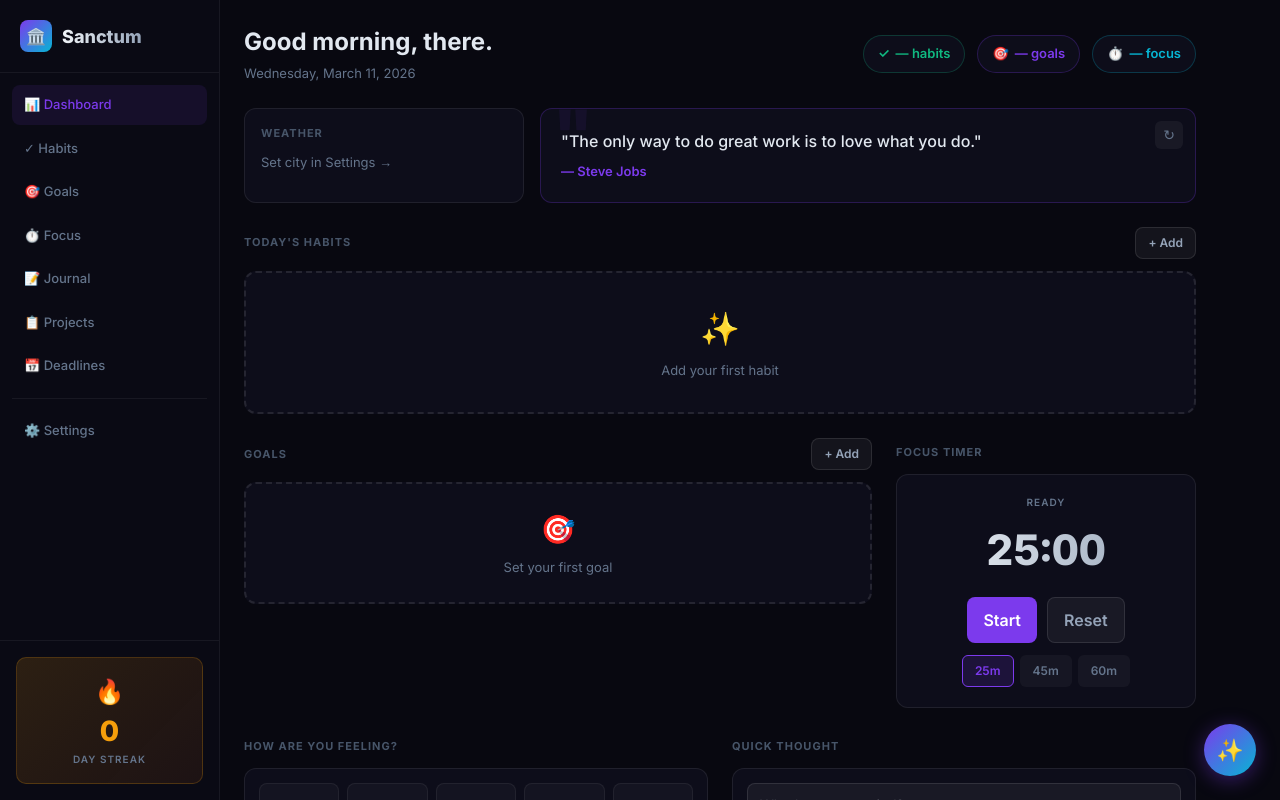
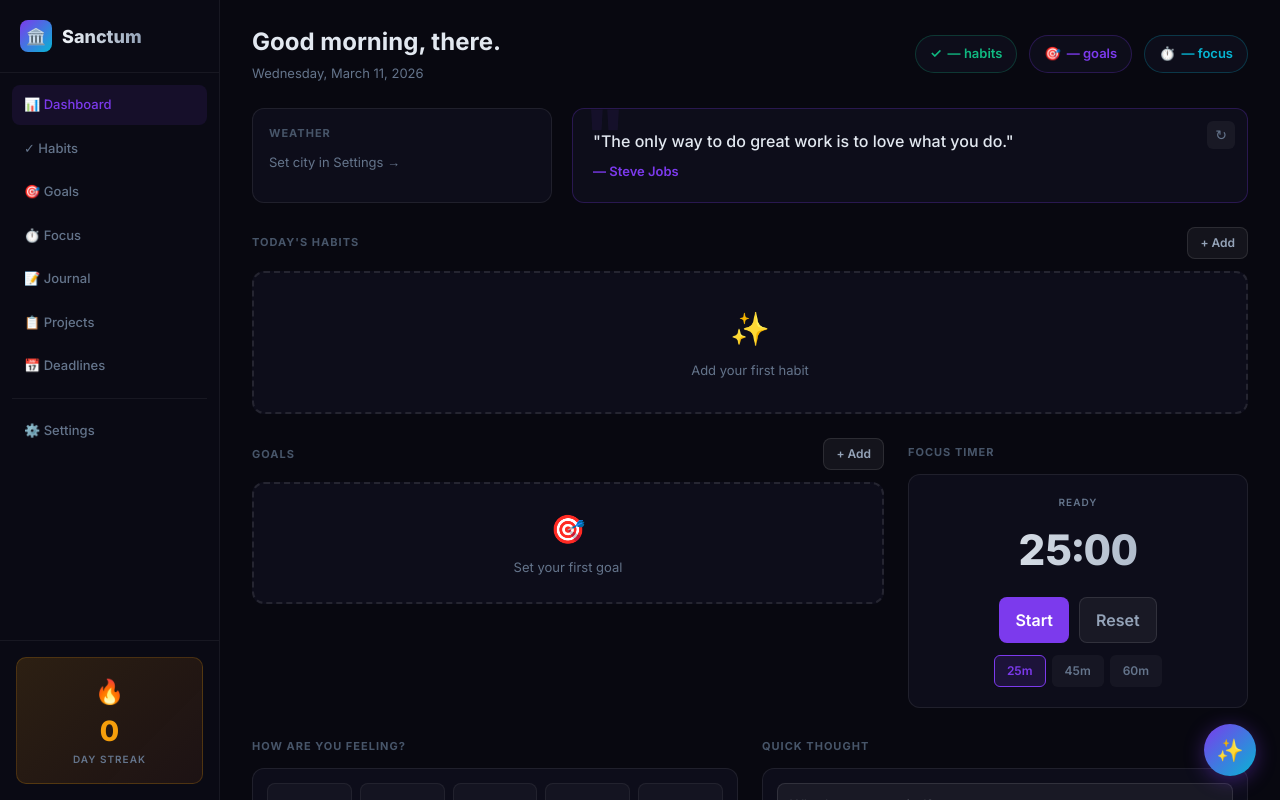
Before and after one commit to Damatnic/sanctum-app, a Next.js app: page / in a window 1280 px wide. Shown: the top 800 px of the page. Built offline with nearby package versions, Linux system fonts and the light colour scheme.

Commit message:
Wider layout - use more horizontal space

```diff
--- a/src/app/page.tsx
+++ b/src/app/page.tsx
@@ -443,7 +443,7 @@ export default function Home() {
       </aside>
 
       {/* Main */}
-      <main style={{ marginLeft: '220px', padding: '24px', flex: 1, maxWidth: '1000px' }}>
+      <main style={{ marginLeft: '220px', padding: '24px 32px', flex: 1, maxWidth: '1400px' }}>
         {/* Header */}
         <header style={{ display: 'flex', justifyContent: 'space-between', alignItems: 'center', marginBottom: '24px' }}>
           <div>
@@ -458,7 +458,7 @@ export default function Home() {
         </header>
 
         {/* Weather + Quote */}
-        <div style={{ display: 'grid', gridTemplateColumns: '280px 1fr', gap: '16px', marginBottom: '24px' }}>
+        <div style={{ display: 'grid', gridTemplateColumns: '300px 1fr', gap: '20px', marginBottom: '24px' }}>
           <div style={{ ...card, padding: '16px' }}>
             <div style={sectionTitle}>Weather</div>
             {weather ? (
@@ -515,7 +515,7 @@ export default function Home() {
         </section>
 
         {/* Goals + Timer */}
-        <div style={{ display: 'grid', gridTemplateColumns: '1fr 300px', gap: '24px', marginBottom: '24px' }}>
+        <div style={{ display: 'grid', gridTemplateColumns: '1fr 340px', gap: '24px', marginBottom: '24px' }}>
           <section>
             <div style={{ display: 'flex', justifyContent: 'space-between', alignItems: 'center', marginBottom: '12px' }}>
               <span style={sectionTitle}>Goals</span>
```
